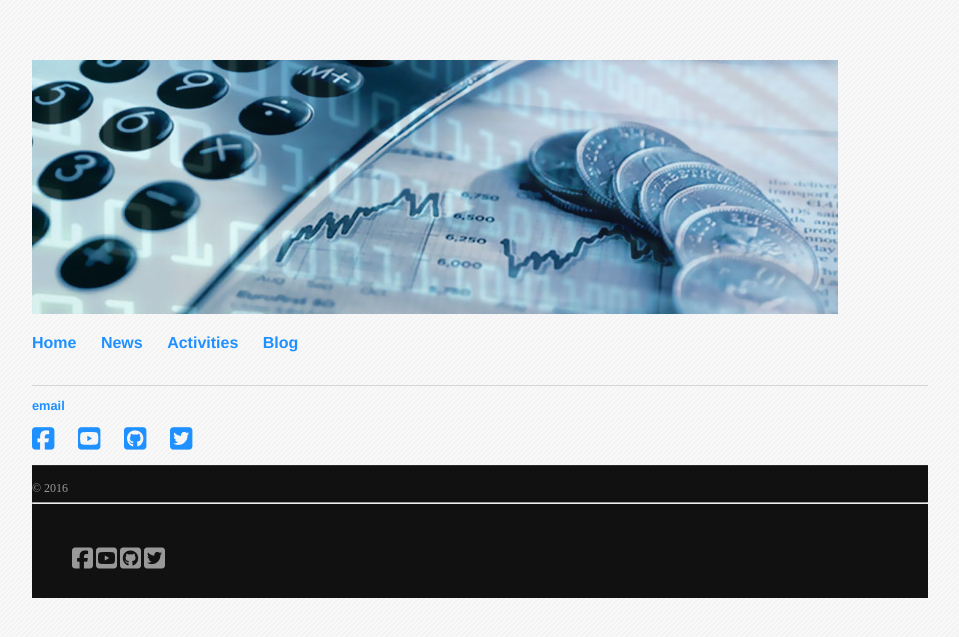
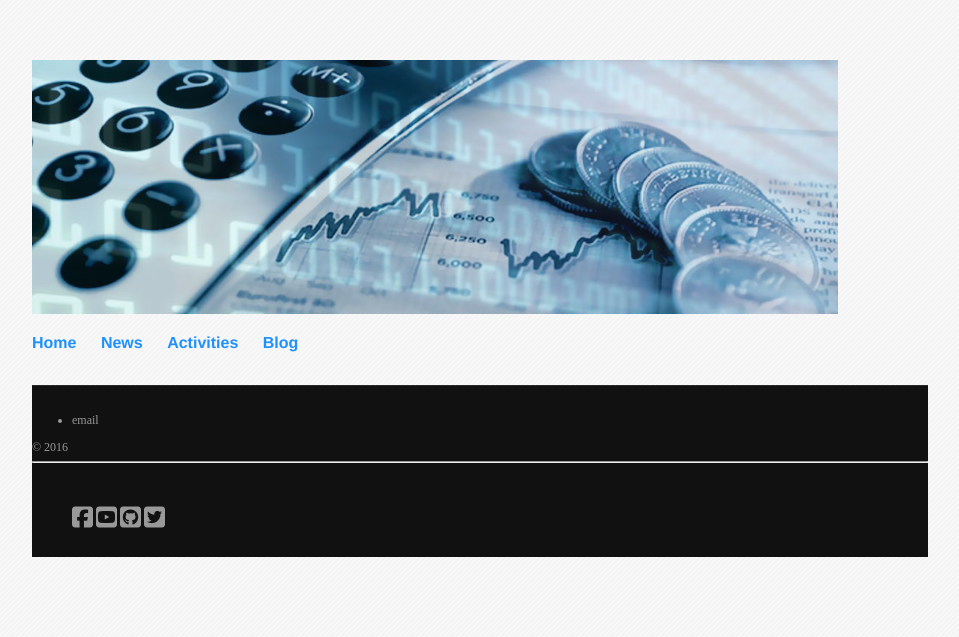
Before and after one commit to pedrocostaferreira/pedrocostaferreira.github.io, a Jekyll site: the page built from index.html, in a window 1280 px wide. Shown: the top 637 px of the page, without its empty margins (160-1119 px from the left). Built offline with Jekyll 4.4.1, drawn with Linux system fonts in a browser that asks for light colours; nearby versions of some CDN libraries; library files that are not in the unit come from our copies.

Commit message:
Update default.html

```diff
--- a/_layouts/default.html
+++ b/_layouts/default.html
@@ -32,22 +32,6 @@
 			{{ content }}
 
 			</div><!-- /.container -->
-			<footer>
-	    		<ul>
-	        		<li><a href="mailto:pedro.guilherme@fgv.br">email</a></li>
-
-				</ul>
-
-			<ul>
-			<li><a target="_blank" href="https://www.facebook.com/fgv.ibre/"><i class="fa fa-facebook-square fa-2x" aria-hidden="true"></i></a></li>
-
-			<li><a target="_blank" href="https://www.youtube.com/user/fgvtv"><i class="fa fa-youtube-square fa-2x" aria-hidden="true"></i></a></li>
-
-			<li><a target="_blank" href="https://github.com/pedrocostaferreira"><i class="fa fa-github-square fa-2x" aria-hidden="true"></i></a></li>
-
-			<li><a target="_blank" href="https://twitter.com/fgv"><i class="fa fa-twitter-square fa-2x" aria-hidden="true"></i></a></li>
-			</ul>
-			</footer>
 
 	<div class="footer">
   		<div class="footer-inner">
@@ -55,7 +39,10 @@
       				<div class="row">
 
 
-        	<div class="span12"> &copy; 2016</a> 	<br>
+        	<div class="span12"><ul>
+	        		<li><a href="mailto:pedro.guilherme@fgv.br">email</a></li>
+
+				</ul> &copy; 2016</a> 	<br>
 
          <hr>
          <td><a><h4></h4></a>  </td>
```
